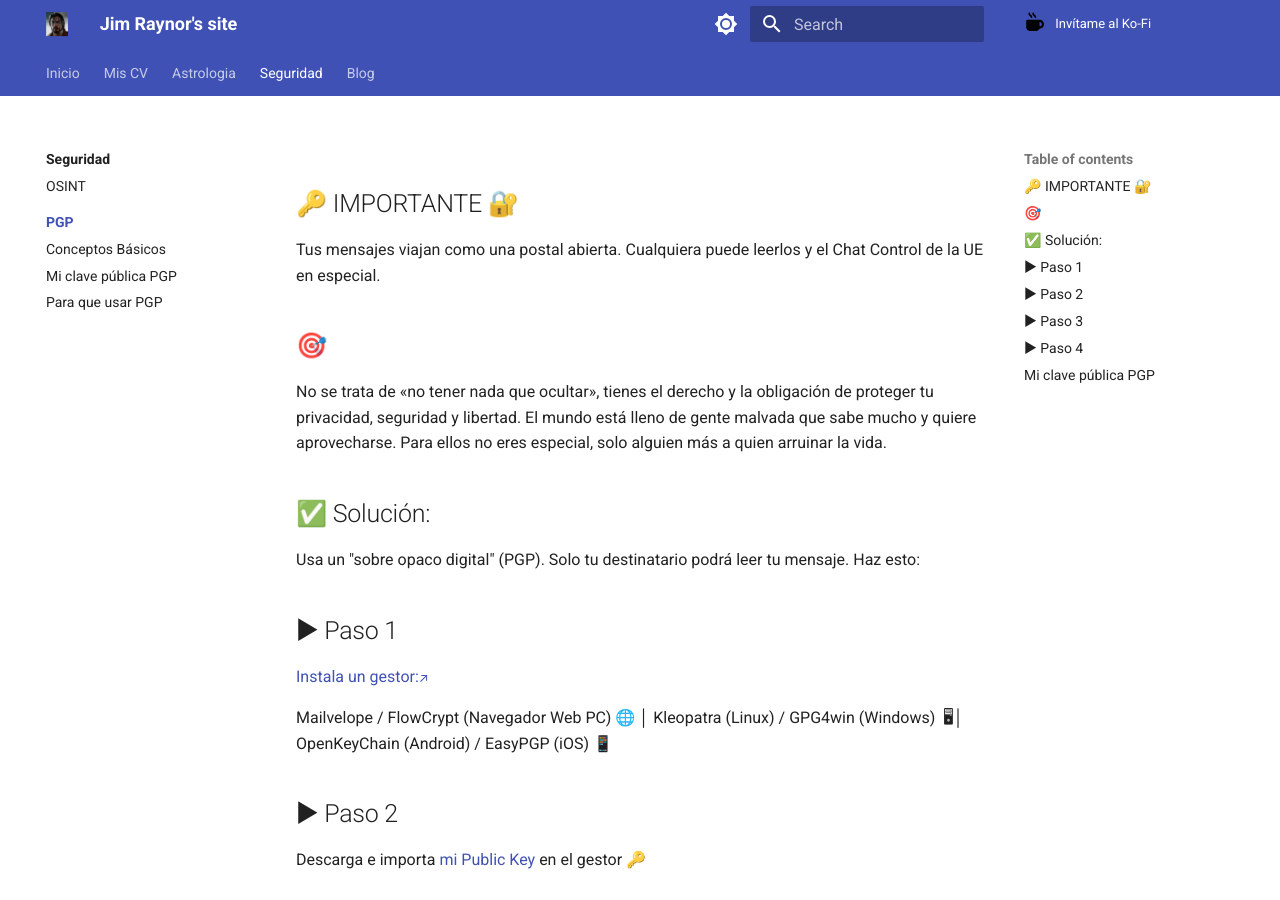
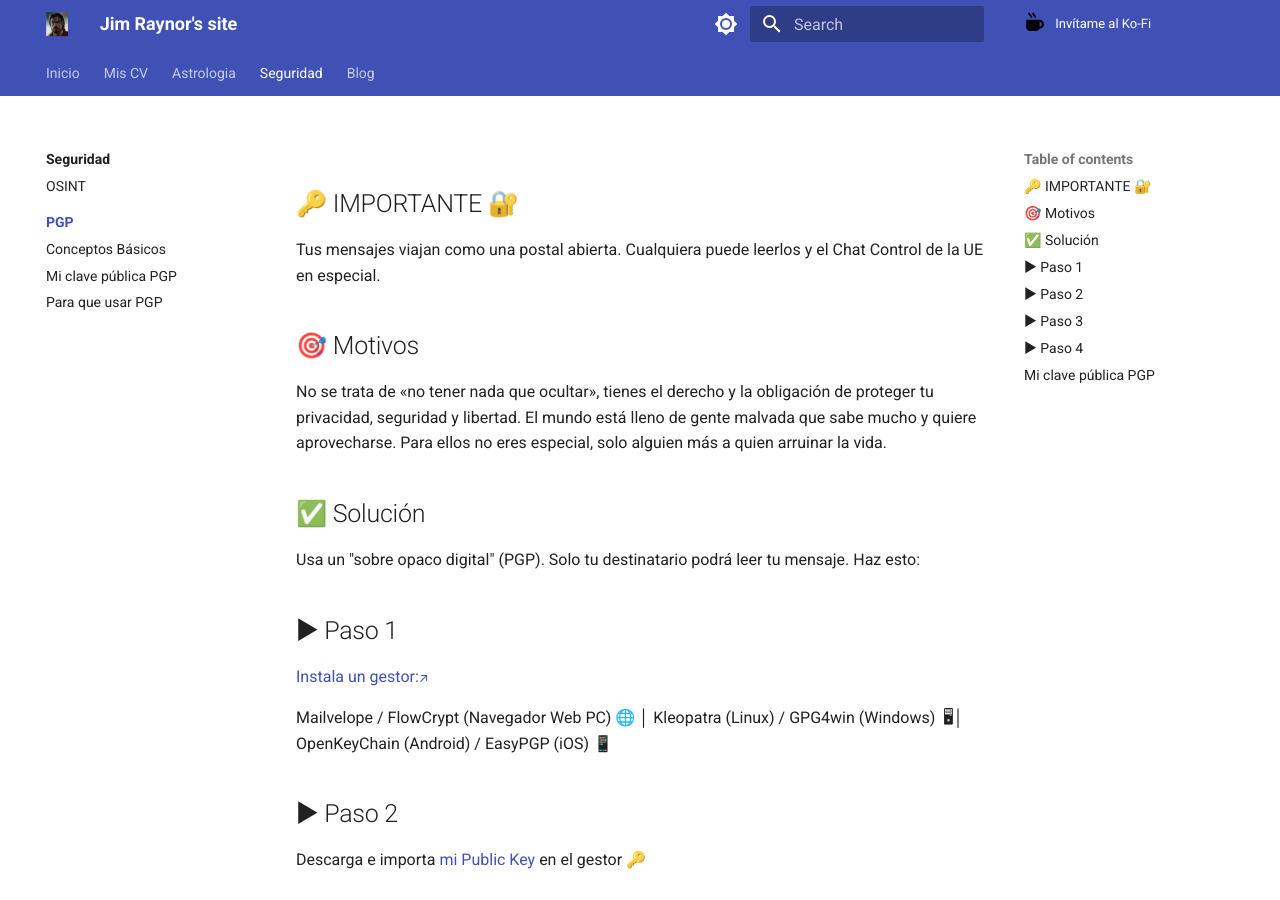
Before and after one commit to jimraynor88/blog, an MkDocs documentation site: the page built from docs/Seguridad/PGP/index.md, in a window 1280 px wide and 900 px high. Built offline with MkDocs 1.6.1 and Material for MkDocs 9.7.7, drawn with Linux system fonts in a browser that asks for light colours.

Commit message:
Update index.md

```diff
--- a/docs/Seguridad/PGP/index.md
+++ b/docs/Seguridad/PGP/index.md
@@ -1,10 +1,10 @@
 ## 🔑 IMPORTANTE 🔐
 Tus mensajes viajan como una postal abierta. Cualquiera puede leerlos y el Chat Control de la UE en especial.
 
-## 🎯
+## 🎯 Motivos
 No se trata de «no tener nada que ocultar», tienes el derecho y la obligación de proteger tu privacidad, seguridad y libertad. El mundo está lleno de gente malvada que sabe mucho y quiere aprovecharse. Para ellos no eres especial, solo alguien más a quien arruinar la vida.
 
-## ✅ Solución:
+## ✅ Solución
 Usa un "sobre opaco digital" (PGP). Solo tu destinatario podrá leer tu mensaje. Haz esto:
 
 ## ▶ Paso 1
```
